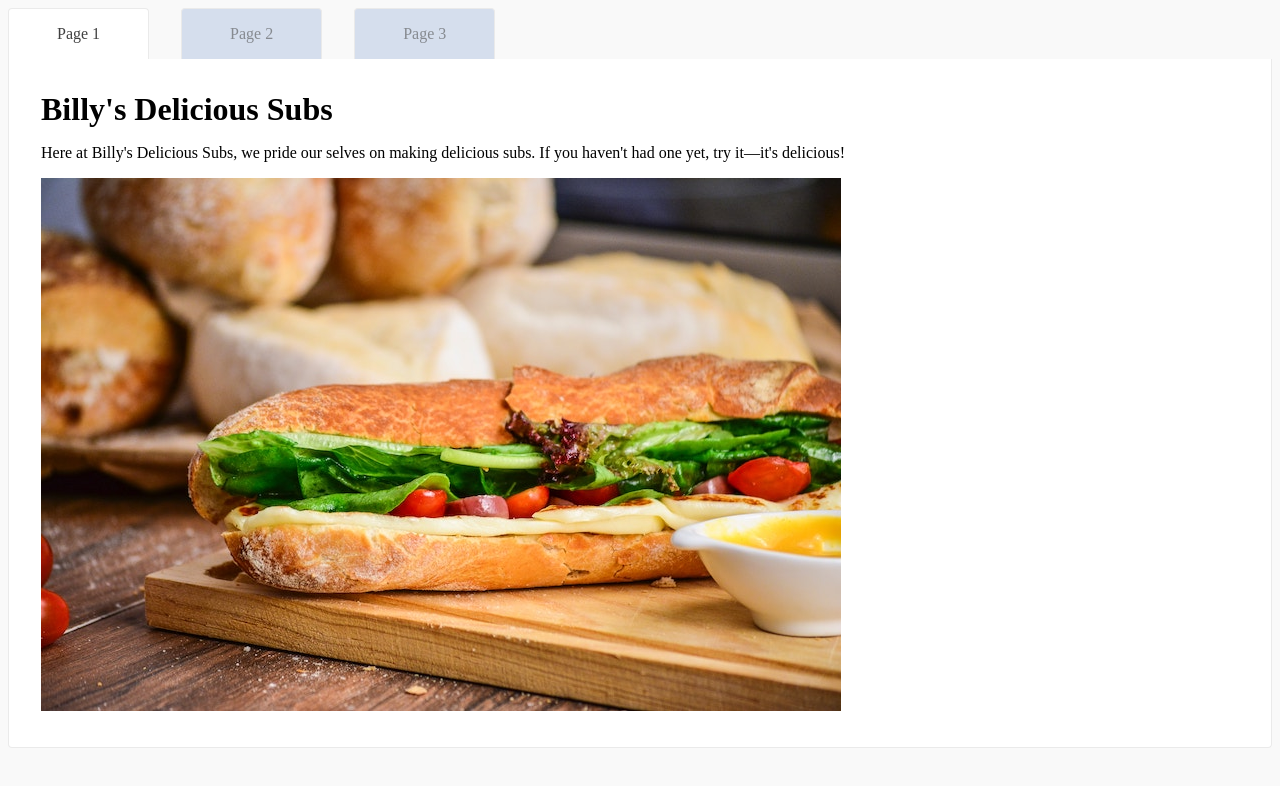
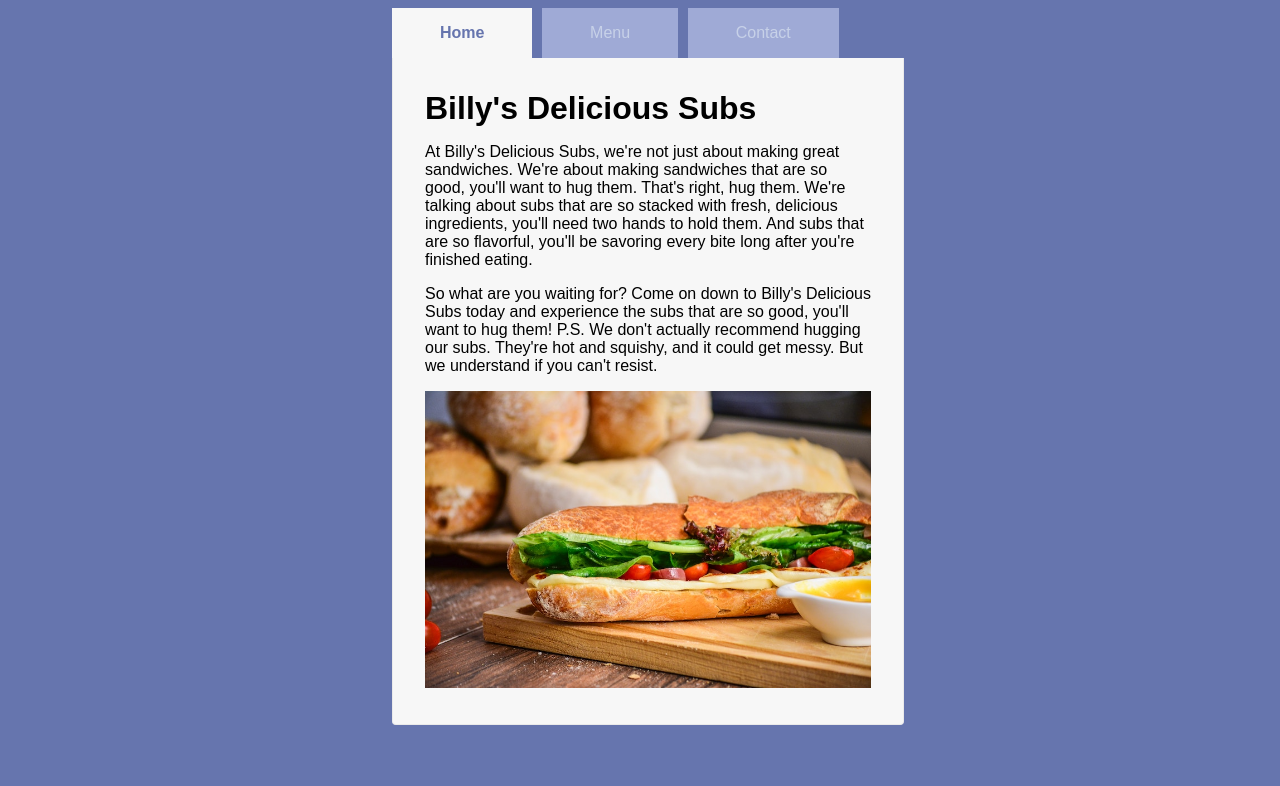
Before and after one commit to ActuallyIsJesse/restaurant-page, a website built with webpack: page dist/index.html in a window 1280 px wide. Built offline with nearby package versions, Linux system fonts and the light colour scheme.

Commit message:
Add placeholder content and restyle.

```diff
--- a/src/page1.js
+++ b/src/page1.js
@@ -15,7 +15,6 @@ const buildPageOne = (container) => {
     navLinks.forEach((element, i) => {
         element.setAttribute("href", "#");
         element.setAttribute("data-index", i + 1)
-        element.textContent = `Page ${i + 1}`
     })
 
 
@@ -34,15 +33,21 @@ const buildPageOne = (container) => {
     container.append(navArea, contentArea);
 
     // Populate content area
+    navLinks[0].textContent = "Home"
+    navLinks[1].textContent = "Menu"
+    navLinks[2].textContent = "Contact"
     const firstPageH1 = document.createElement("h1");
     firstPageH1.textContent = "Billy's Delicious Subs";
     const firstPageP = document.createElement("p");
+    const firstPageP2 = document.createElement("p");
     firstPageP.classList.add("card");
-    firstPageP.textContent = `Here at Billy's Delicious Subs, we pride our selves on making delicious subs. If you haven't
-    had one yet, try it—it's delicious!`;
+    firstPageP2.classList.add("card");
+    firstPageP.textContent = `At Billy's Delicious Subs, we're not just about making great sandwiches. We're about making sandwiches that are so good, you'll want to hug them. That's right, hug them. We're talking about subs that are so stacked with fresh, delicious ingredients, you'll need two hands to hold them. And subs that are so flavorful, you'll be savoring every bite long after you're finished eating.`
+    firstPageP2.textContent = `So what are you waiting for? Come on down to Billy's Delicious Subs today and experience the subs that are so good, you'll want to hug them!
+    P.S. We don't actually recommend hugging our subs. They're hot and squishy, and it could get messy. But we understand if you can't resist.`;
     const firstPageImage = document.createElement("img");
     firstPageImage.setAttribute("src", image1)
-    contentArea.append(firstPageH1, firstPageP, firstPageImage);
+    contentArea.append(firstPageH1, firstPageP, firstPageP2, firstPageImage);
 
 }
 
--- a/src/page2.js
+++ b/src/page2.js
@@ -16,7 +16,6 @@ const buildPageTwo = (container) => {
     navLinks.forEach((element, i) => {
         element.setAttribute("href", "#");
         element.setAttribute("data-index", i + 1)
-        element.textContent = `Page ${i + 1}`
     })
 
 
@@ -35,14 +34,19 @@ const buildPageTwo = (container) => {
     container.append(navArea, contentArea);
 
     // Populate content area
+    navLinks[0].textContent = "Home"
+    navLinks[1].textContent = "Menu"
+    navLinks[2].textContent = "Contact"
     const firstPageH1 = document.createElement("h1");
     firstPageH1.textContent = "Menu";
-    const firstPageP = document.createElement("p");
-    firstPageP.classList.add("card");
-    firstPageP.textContent = `Try something delicious!`;
+    const firstPageH3 = document.createElement("h3");
+    firstPageH3.textContent = "Sub";
+    const firstPageP2 = document.createElement("p");
+    firstPageP2.classList.add("card");
+    firstPageP2.textContent = `When it comes to our menu, this is pretty much it! We do one thing, and we do it well. Enoy a sub so delicious that you'll want to give it a literal hug.`;
     const firstPageImage = document.createElement("img");
     firstPageImage.setAttribute("src", image2)
-    contentArea.append(firstPageH1, firstPageP, firstPageImage);
+    contentArea.append(firstPageH1, firstPageH3, firstPageP2, firstPageImage);
 
 }
 
--- a/src/page3.js
+++ b/src/page3.js
@@ -17,7 +17,6 @@ const buildPageThree = (container) => {
     navLinks.forEach((element, i) => {
         element.setAttribute("href", "#");
         element.setAttribute("data-index", i + 1)
-        element.textContent = `Page ${i + 1}`
     })
 
 
@@ -36,6 +35,9 @@ const buildPageThree = (container) => {
     container.append(navArea, contentArea);
 
     // Populate content area
+    navLinks[0].textContent = "Home"
+    navLinks[1].textContent = "Menu"
+    navLinks[2].textContent = "Contact"
     const firstPageH1 = document.createElement("h1");
     firstPageH1.textContent = "Contact us";
     const firstPageP = document.createElement("p");
--- a/src/style.css
+++ b/src/style.css
@@ -1,37 +1,46 @@
 body {
-    background-color: #f9f9f9;
+    width: 100vw;
+    background-color: #6675ae;
+    font-family: sans-serif;
+    display: flex;
+    justify-content: center;
+}
+
+#content {
+    width: 32rem;
 }
 
 nav {
     display: flex;
-    gap: 2rem;
+    gap: 0.6rem;
 }
 
 .nav-item {
     padding: 1rem 3rem;
-    border: 1px solid #eaeaea;
     border-bottom: none;
-    border-radius: .25rem .25rem 0rem 0rem;
-    background-color: #d5deed;
+    background-color: #9faad6;
 
 }
 
 .nav-item > a {
     text-decoration: none;
-    color: #868a90;
+    text-transform: capitalize;
+    font-weight: 300;
+    color: #c7d1E8;
 }
 
 .active-nav > a {
-    color: #404040;
+    color: #6675ae;
+    font-weight: 600;
 }
 
 .active-nav {
-    background-color: white;
+    background-color: #f7f7f7;
     border-bottom: none;
 }
 
 .content-area {
-    background-color: white;
+    background-color: #f7f7f7;
     padding: 2rem;
     border: 1px solid #eaeaea;
     border-top: none;
@@ -41,3 +50,7 @@ nav {
 h1 {
     margin: 0;
 }
+
+img {
+    width: 100%;
+}
```
